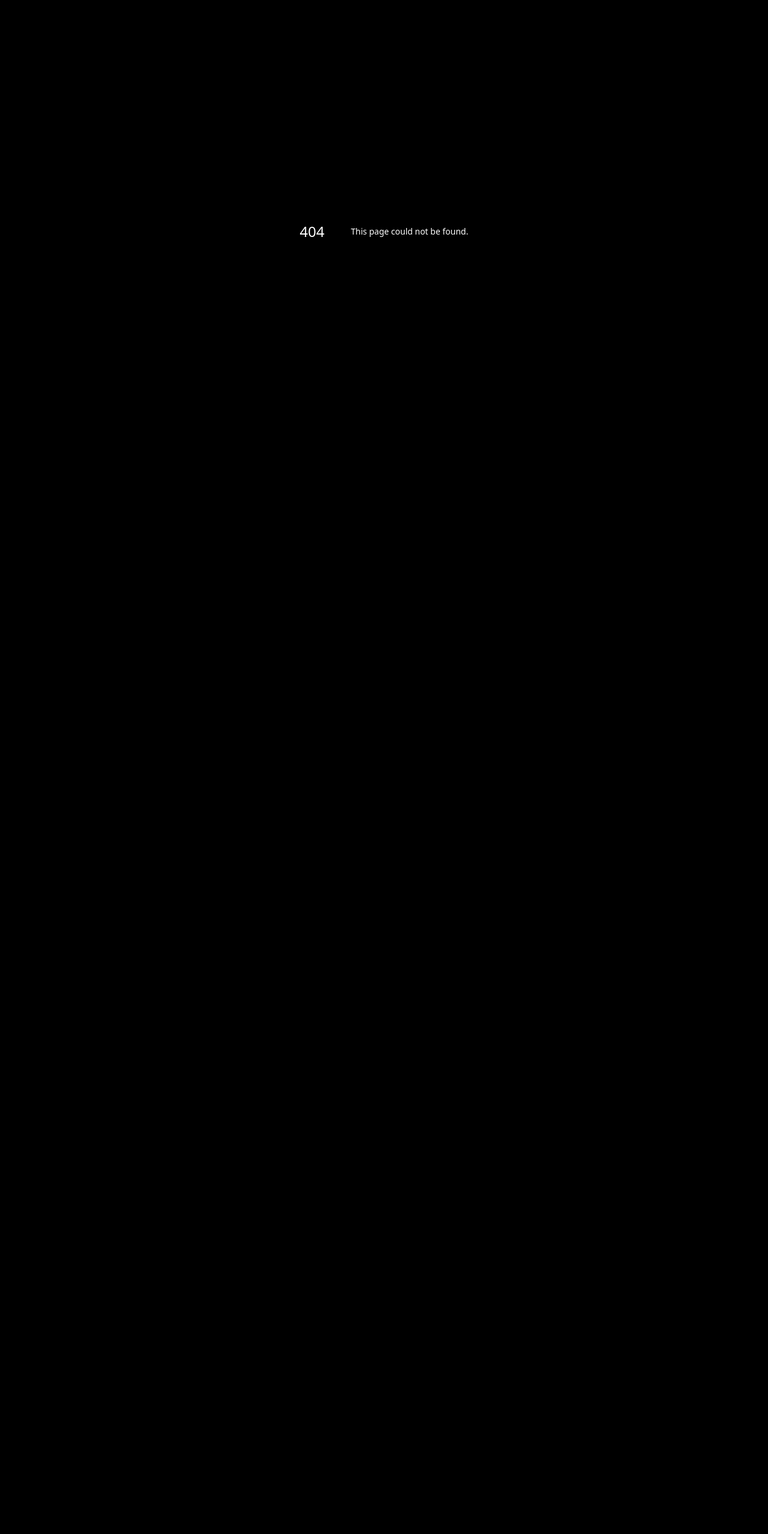
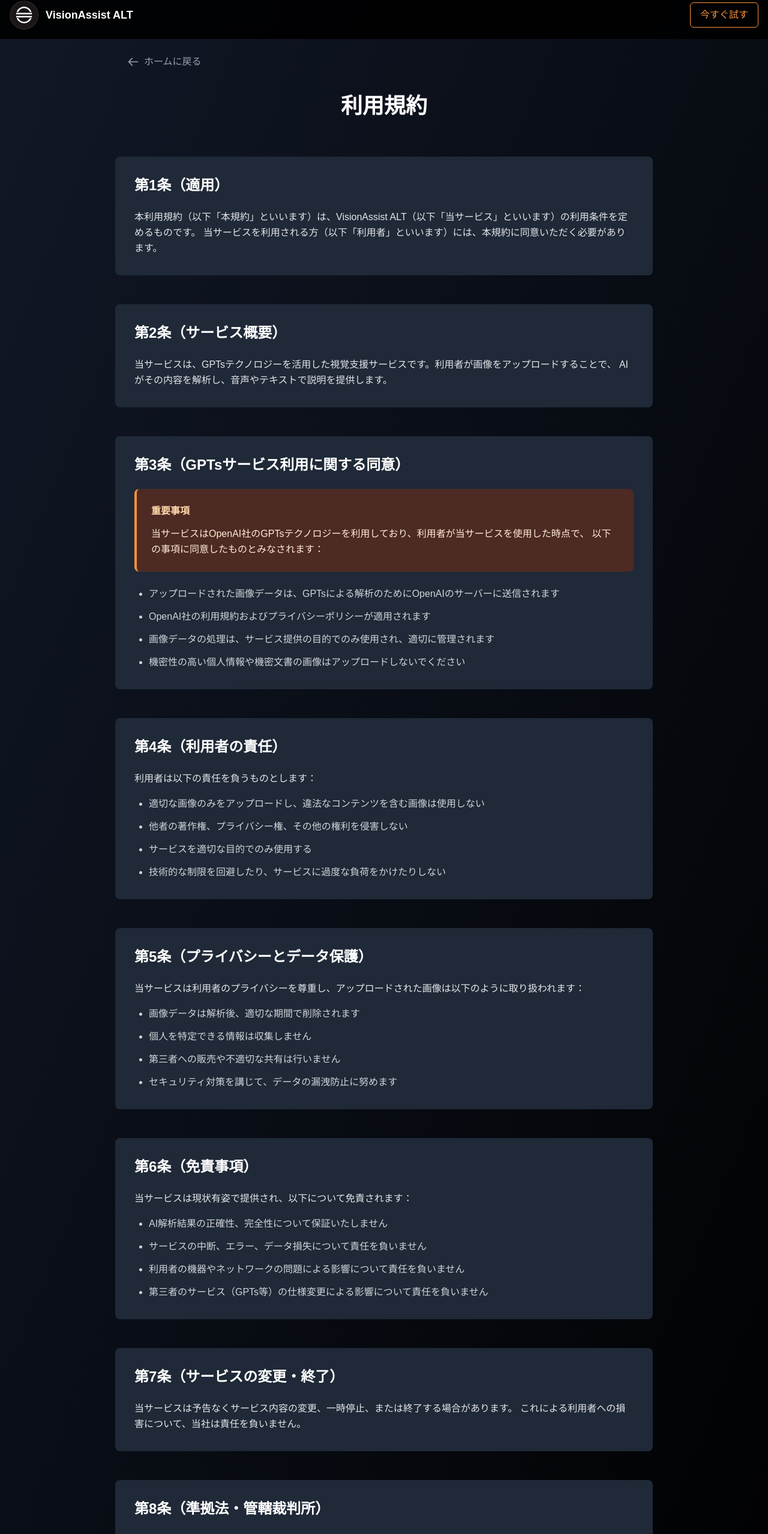
Before and after one commit to Gashin0601/VisionAssistALT-NodeJS, a Next.js app: page /terms in a window 1280 px wide. Before the commit this address had no page. Shown: the part 15-2572 px from the top of the page at 60% size. Before the commit the page ends 800 px from the top, so only its background shows below. Built offline with nearby package versions, Linux system fonts and the light colour scheme.

Commit message:
feat(terms): 利用規約ページを追加。サイトのトーンに合わせたデザインとアニメーションを実装（ヘッダー／フッターと整合）

```diff
--- /dev/null
+++ b/src/app/terms/page.tsx
@@ -0,0 +1,164 @@
+'use client';
+
+import { motion } from 'framer-motion';
+import Link from 'next/link';
+import Header from '@/components/Header';
+import Footer from '@/components/Footer';
+import { useScrollAnimation } from '@/hooks/useScrollAnimation';
+
+export default function TermsOfService() {
+  const { ref, inView } = useScrollAnimation();
+
+  return (
+    <>
+      <Header />
+      <main className="min-h-screen bg-gradient-to-br from-gray-900 to-black text-white">
+        <div className="container mx-auto px-4 py-24">
+          <div className="max-w-4xl mx-auto">
+            <motion.div
+              className="mb-8"
+              initial={{ opacity: 0, x: -20 }}
+              animate={inView ? { opacity: 1, x: 0 } : { opacity: 0, x: -20 }}
+              transition={{ duration: 0.6 }}
+            >
+              <Link
+                href="/"
+                className="inline-flex items-center px-5 py-2.5 text-gray-400 hover:text-orange-400 transition-colors duration-200 group"
+              >
+                <svg className="w-5 h-5 mr-2 transition-transform duration-200 group-hover:-translate-x-0.5" fill="none" stroke="currentColor" viewBox="0 0 24 24">
+                  <path strokeLinecap="round" strokeLinejoin="round" strokeWidth={2} d="M10 19l-7-7m0 0l7-7m-7 7h18" />
+                </svg>
+                ホームに戻る
+              </Link>
+            </motion.div>
+
+            <motion.h1
+              className="text-4xl font-bold mb-16 text-center"
+              initial={{ opacity: 0, y: 50 }}
+              animate={inView ? { opacity: 1, y: 0 } : { opacity: 0, y: 50 }}
+              transition={{ duration: 1 }}
+              ref={ref}
+            >
+              利用規約
+            </motion.h1>
+            <motion.div
+              className="space-y-12 text-gray-200 leading-relaxed"
+              initial={{ opacity: 0, y: 50 }}
+              animate={inView ? { opacity: 1, y: 0 } : { opacity: 0, y: 50 }}
+              transition={{ duration: 1, delay: 0.2 }}
+            >
+
+              <section className="bg-gray-800 p-8 rounded-lg">
+                <h2 className="text-2xl font-semibold text-white mb-6">第1条（適用）</h2>
+                <p>
+                  本利用規約（以下「本規約」といいます）は、VisionAssist ALT（以下「当サービス」といいます）の利用条件を定めるものです。
+                  当サービスを利用される方（以下「利用者」といいます）には、本規約に同意いただく必要があります。
+                </p>
+              </section>
+
+              <section className="bg-gray-800 p-8 rounded-lg">
+                <h2 className="text-2xl font-semibold text-white mb-6">第2条（サービス概要）</h2>
+                <p>
+                  当サービスは、GPTsテクノロジーを活用した視覚支援サービスです。利用者が画像をアップロードすることで、
+                  AIがその内容を解析し、音声やテキストで説明を提供します。
+                </p>
+              </section>
+
+              <section className="bg-gray-800 p-8 rounded-lg">
+                <h2 className="text-2xl font-semibold text-white mb-6">第3条（GPTsサービス利用に関する同意）</h2>
+                <div className="bg-orange-900 bg-opacity-50 p-6 rounded-lg border-l-4 border-orange-400 mb-6">
+                  <p className="font-semibold text-orange-200 mb-3">重要事項</p>
+                  <p className="text-orange-100">
+                    当サービスはOpenAI社のGPTsテクノロジーを利用しており、利用者が当サービスを使用した時点で、
+                    以下の事項に同意したものとみなされます：
+                  </p>
+                </div>
+                <ul className="list-disc pl-6 space-y-3 text-gray-300">
+                  <li>
+                    アップロードされた画像データは、GPTsによる解析のためにOpenAIのサーバーに送信されます
+                  </li>
+                  <li>
+                    OpenAI社の利用規約およびプライバシーポリシーが適用されます
+                  </li>
+                  <li>
+                    画像データの処理は、サービス提供の目的でのみ使用され、適切に管理されます
+                  </li>
+                  <li>
+                    機密性の高い個人情報や機密文書の画像はアップロードしないでください
+                  </li>
+                </ul>
+              </section>
+
+              <section className="bg-gray-800 p-8 rounded-lg">
+                <h2 className="text-2xl font-semibold text-white mb-6">第4条（利用者の責任）</h2>
+                <p className="mb-4">利用者は以下の責任を負うものとします：</p>
+                <ul className="list-disc pl-6 space-y-3 text-gray-300">
+                  <li>適切な画像のみをアップロードし、違法なコンテンツを含む画像は使用しない</li>
+                  <li>他者の著作権、プライバシー権、その他の権利を侵害しない</li>
+                  <li>サービスを適切な目的でのみ使用する</li>
+                  <li>技術的な制限を回避したり、サービスに過度な負荷をかけたりしない</li>
+                </ul>
+              </section>
+
+              <section className="bg-gray-800 p-8 rounded-lg">
+                <h2 className="text-2xl font-semibold text-white mb-6">第5条（プライバシーとデータ保護）</h2>
+                <p className="mb-4">
+                  当サービスは利用者のプライバシーを尊重し、アップロードされた画像は以下のように取り扱われます：
+                </p>
+                <ul className="list-disc pl-6 space-y-3 text-gray-300">
+                  <li>画像データは解析後、適切な期間で削除されます</li>
+                  <li>個人を特定できる情報は収集しません</li>
+                  <li>第三者への販売や不適切な共有は行いません</li>
+                  <li>セキュリティ対策を講じて、データの漏洩防止に努めます</li>
+                </ul>
+              </section>
+
+              <section className="bg-gray-800 p-8 rounded-lg">
+                <h2 className="text-2xl font-semibold text-white mb-6">第6条（免責事項）</h2>
+                <p className="mb-4">
+                  当サービスは現状有姿で提供され、以下について免責されます：
+                </p>
+                <ul className="list-disc pl-6 space-y-3 text-gray-300">
+                  <li>AI解析結果の正確性、完全性について保証いたしません</li>
+                  <li>サービスの中断、エラー、データ損失について責任を負いません</li>
+                  <li>利用者の機器やネットワークの問題による影響について責任を負いません</li>
+                  <li>第三者のサービス（GPTs等）の仕様変更による影響について責任を負いません</li>
+                </ul>
+              </section>
+
+              <section className="bg-gray-800 p-8 rounded-lg">
+                <h2 className="text-2xl font-semibold text-white mb-6">第7条（サービスの変更・終了）</h2>
+                <p>
+                  当サービスは予告なくサービス内容の変更、一時停止、または終了する場合があります。
+                  これによる利用者への損害について、当社は責任を負いません。
+                </p>
+              </section>
+
+              <section className="bg-gray-800 p-8 rounded-lg">
+                <h2 className="text-2xl font-semibold text-white mb-6">第8条（準拠法・管轄裁判所）</h2>
+                <p>
+                  本規約は日本法に準拠し、本規約に関する紛争については、
+                  当社所在地を管轄する裁判所を専属的合意管轄とします。
+                </p>
+              </section>
+
+              <section className="bg-gray-800 p-8 rounded-lg">
+                <h2 className="text-2xl font-semibold text-white mb-6">第9条（規約の変更）</h2>
+                <p>
+                  当社は必要に応じて本規約を変更することがあります。
+                  変更後の規約は、当サイトでの掲載をもって効力を生じるものとします。
+                </p>
+              </section>
+
+              <div className="mt-16 pt-8 border-t border-gray-600 text-center text-gray-400">
+                <p>制定日：2024年12月</p>
+                <p>最終更新：2024年12月</p>
+              </div>
+            </motion.div>
+          </div>
+        </div>
+      </main>
+      <Footer />
+    </>
+  );
+}
```
